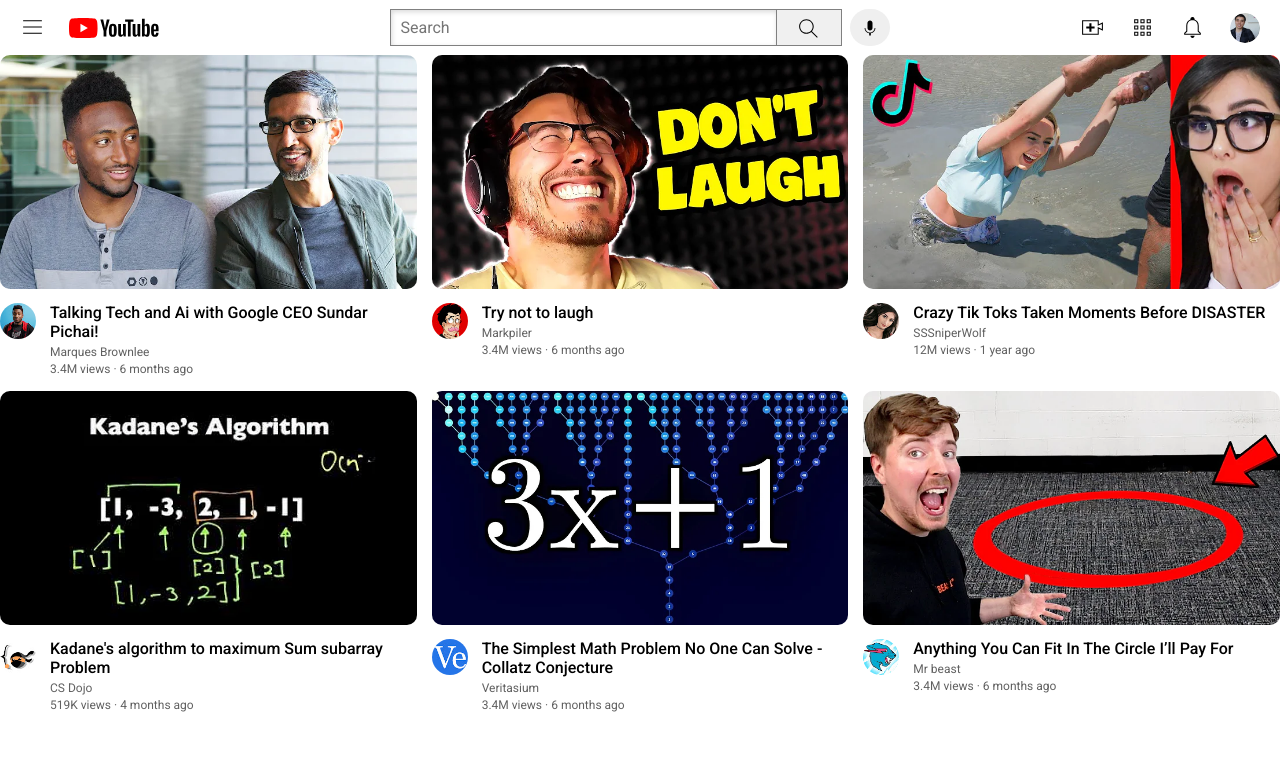
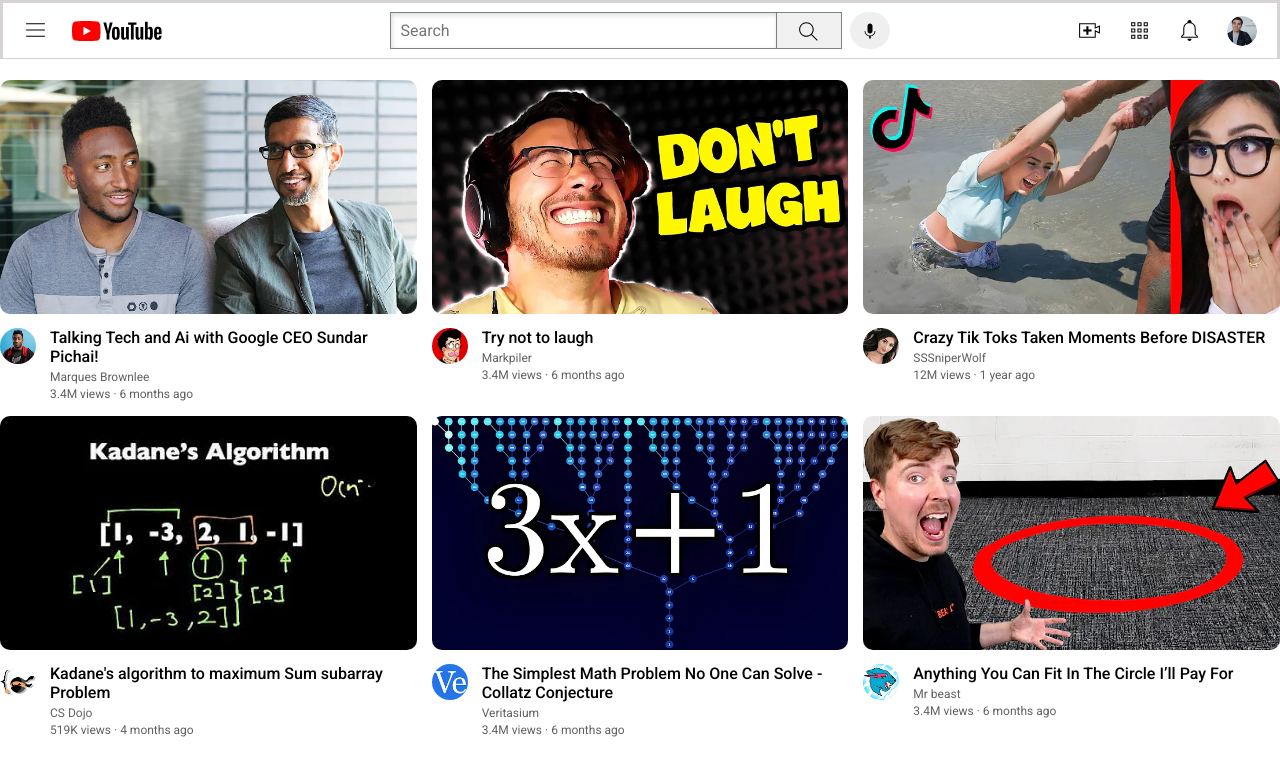
Before and after one commit to basith-04/youtube-clone, a plain HTML site: page index.html in a window 1280 px wide. Drawn offline with Linux system fonts and the light colour scheme.

Commit message:
header position fix

```diff
--- a/styles/header.css
+++ b/styles/header.css
@@ -4,6 +4,14 @@
     display: flex;
     flex-direction: row;
     justify-content: space-between;
+    position:fixed;
+    top: 0;
+    right: 0;
+    left: 0;
+    background-color: white;
+    border-bottom-width: 1px;
+    border-style: solid;
+    border-color: rgb(216, 211, 211);
 
 
 }
@@ -34,6 +42,7 @@
     align-items: center;
     justify-content: space-between;
     margin-right: 20px;
+    flex-shrink: 0;
 }
 
 .search-bar::placeholder {
@@ -52,6 +61,7 @@
     border-style: solid;
     border-color: gray;
     box-shadow: inset 1px 2px 5px rgba(0, 0, 0, 0.15);
+    width: 0;
 
 
 }
--- a/styles/style.css
+++ b/styles/style.css
@@ -6,4 +6,5 @@
         }
 body{
     margin: 0;
+    padding-top: 80px;
 }
```
